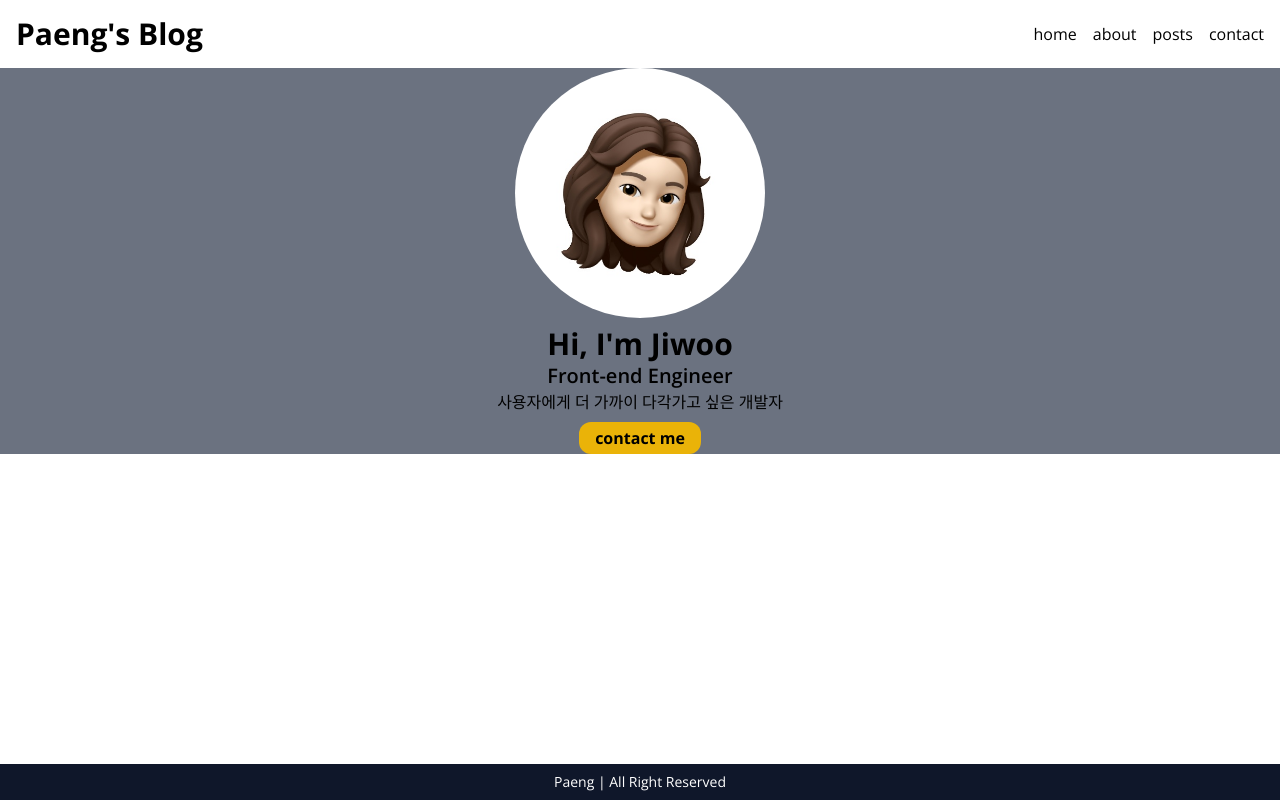
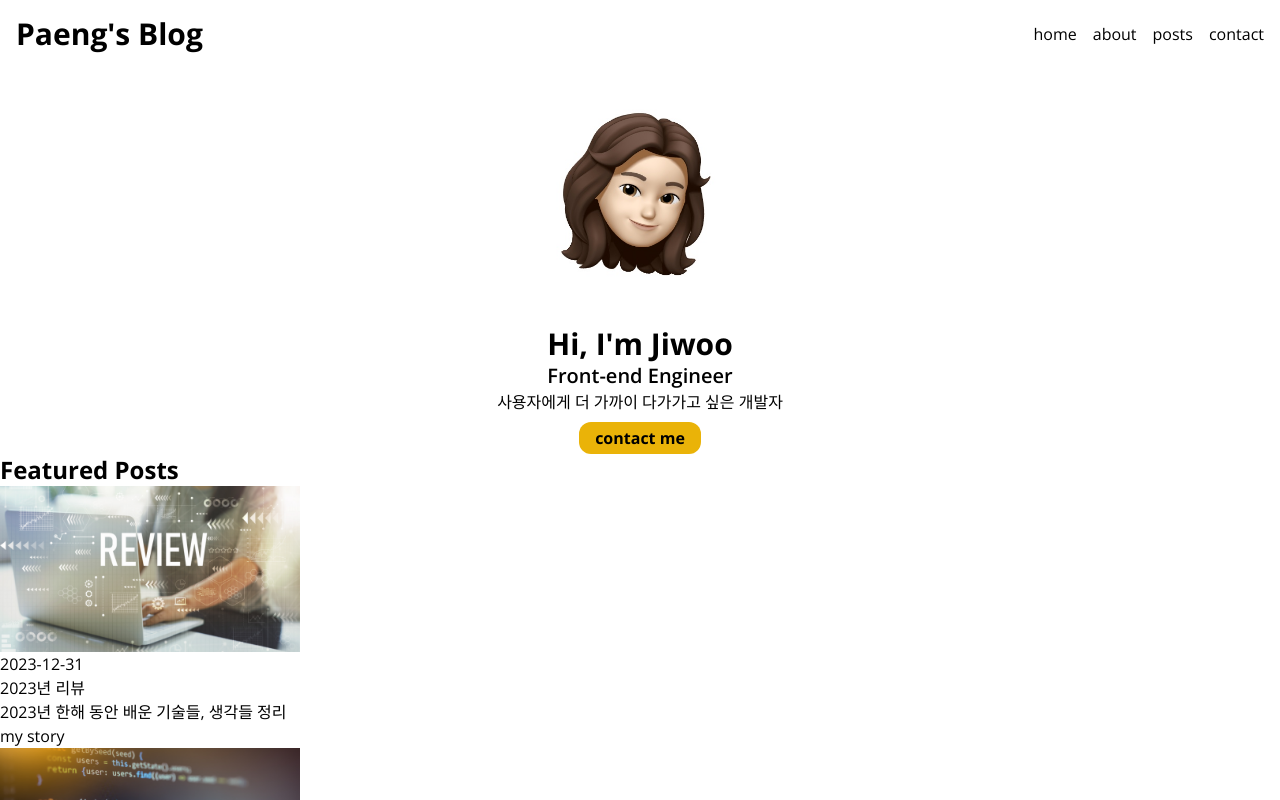
Before and after one commit to JiwooPaeng/JiwooPaeng.github.io, a Next.js app in the folder my-blog/: page / in a window 1280 px wide. Built offline with nearby package versions, Linux system fonts and the light colour scheme.

Commit message:
:zap: feat: 게시물 data 불러오는 로직 추가

```diff
--- a/my-blog/src/app/page.tsx
+++ b/my-blog/src/app/page.tsx
@@ -1,14 +1,11 @@
-import Image from 'next/image'
-import { Open_Sans } from 'next/font/google'
-
+import FeaturedPosts from '@/components/FeaturedPosts'
 import Hero from '@/components/Hero'
-
-const sans = Open_Sans({ subsets: ['latin']})
 
 export default function Home() {
   return (
-    <section className="bg-gray-500">
+    <section>
       <Hero />
+      <FeaturedPosts />
     </section>
   )
 }
--- /dev/null
+++ b/my-blog/src/components/FeaturedPosts.tsx
@@ -0,0 +1,11 @@
+import { getFeaturedPosts } from '@/service/posts'
+import PostsGrid from '@/components/PostsGrid'
+
+export default async function FeaturedPosts() {
+  const posts = await getFeaturedPosts();
+
+  return <section>
+    <h2 className='text-2xl font-bold'>Featured Posts</h2>
+    <PostsGrid posts={posts}/>
+  </section>;
+}
--- a/my-blog/src/components/Hero.tsx
+++ b/my-blog/src/components/Hero.tsx
@@ -15,7 +15,7 @@ export default function Hero() {
         />
       <h2 className="text-3xl font-bold mt-2">{"Hi, I'm Jiwoo"}</h2>
       <h3 className="text-xl font-semibold">Front-end Engineer</h3>
-      <p>사용자에게 더 가까이 다각가고 싶은 개발자</p>
+      <p>사용자에게 더 가까이 다가가고 싶은 개발자</p>
       <Link href="/contact">
         <button className="bg-yellow-500 font-bold rounded-xl py-1 px-4 mt-2">contact me</button>
       </Link>
--- /dev/null
+++ b/my-blog/src/components/PostCard.tsx
@@ -0,0 +1,17 @@
+import { Post } from '@/service/posts';
+import Image from 'next/image';
+import Link from 'next/link';
+
+type Props = { post: Post }
+
+export default function PostCard({post: {title, description, date, category, path}}: Props) {
+  return <Link href={`/posts/${path}`}>
+    <Image src={`/images/posts/${path}.png`} alt={title} width={300} height={300}/>
+    <div>
+      <time>{date.toString()}</time>
+      <h3>{title}</h3>
+      <p>{description}</p>
+      <span>{category}</span>
+    </div>
+  </Link>;
+}
--- /dev/null
+++ b/my-blog/src/components/PostsGrid.tsx
@@ -0,0 +1,13 @@
+import { Post } from '@/service/posts'
+
+import PostCard from '@/components/PostCard'
+
+type Props = { posts: Post[] };
+
+export default function PostsGrid({ posts }: Props) {
+  return <ul>
+    {posts.map((post) => <li key={post.path}>
+      <PostCard post={post}/>
+    </li>)}
+  </ul>;
+}
--- /dev/null
+++ b/my-blog/src/service/posts.ts
@@ -0,0 +1,23 @@
+import { readFile } from 'fs/promises';
+import path from 'path';
+
+export type Post = {
+  title: string;
+  description: string;
+  date: Date;
+  category: string;
+  path: string;
+  featured: boolean;
+}
+
+export async function getAllPosts(): Promise<Post []> {
+  const filePath = path.join(process.cwd(), 'data', 'posts.json');
+  return readFile(filePath, 'utf-8')
+  .then<Post []>(JSON.parse)
+  .then((posts) => posts.sort((a, b) => (a.date > b.date ? -1 : 1)))
+}
+
+export async function getFeaturedPosts(): Promise<Post []> {
+  return getAllPosts()
+  .then((posts) => posts.filter((post) => post.featured));
+}
```
